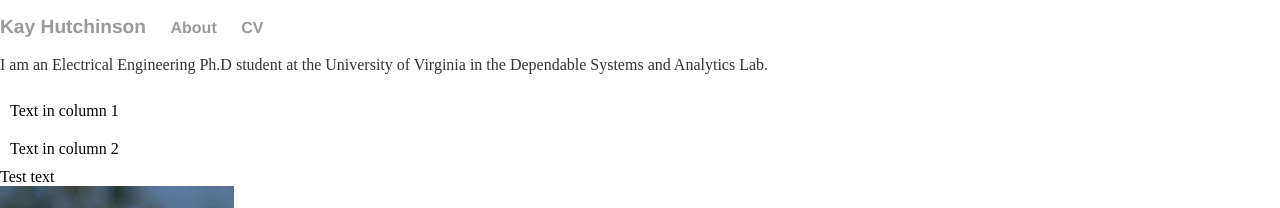
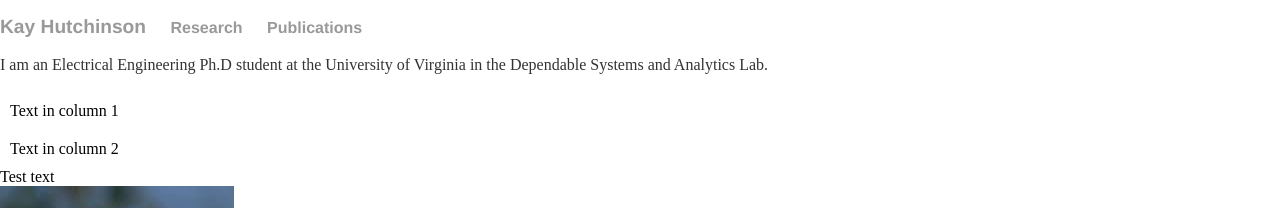
Before and after one commit to kch4fk/kch4fk.github.io, a Jekyll site: the page built from index.html, in a window 1280 px wide. Shown: the top 208 px of the page. Built offline with Jekyll 4.4.1, drawn with Linux system fonts in a browser that asks for light colours.

Commit message:
Update default.html

```diff
--- a/_layouts/default.html
+++ b/_layouts/default.html
@@ -9,9 +9,11 @@
 			<nav>
 	    		<ul>
 				<li><a href="/"><big><b>Kay Hutchinson</b></big></a></li>
+				<li><a href="/research">Research</a></li>
+				<li><a href="/publications">Publications</a></li>
 	        		<!--<li><a href="/">Home</a></li>-->
-		        	<li><a href="/about">About</a></li>
-	        		<li><a href="/cv">CV</a></li>
+		        	<!--<li><a href="/about">About</a></li>-->
+	        		<!--<li><a href="/cv">CV</a></li>-->
 	        		<!--<li><a href="/blog">Blog</a></li>-->
 	    		</ul>
 			</nav>
```
